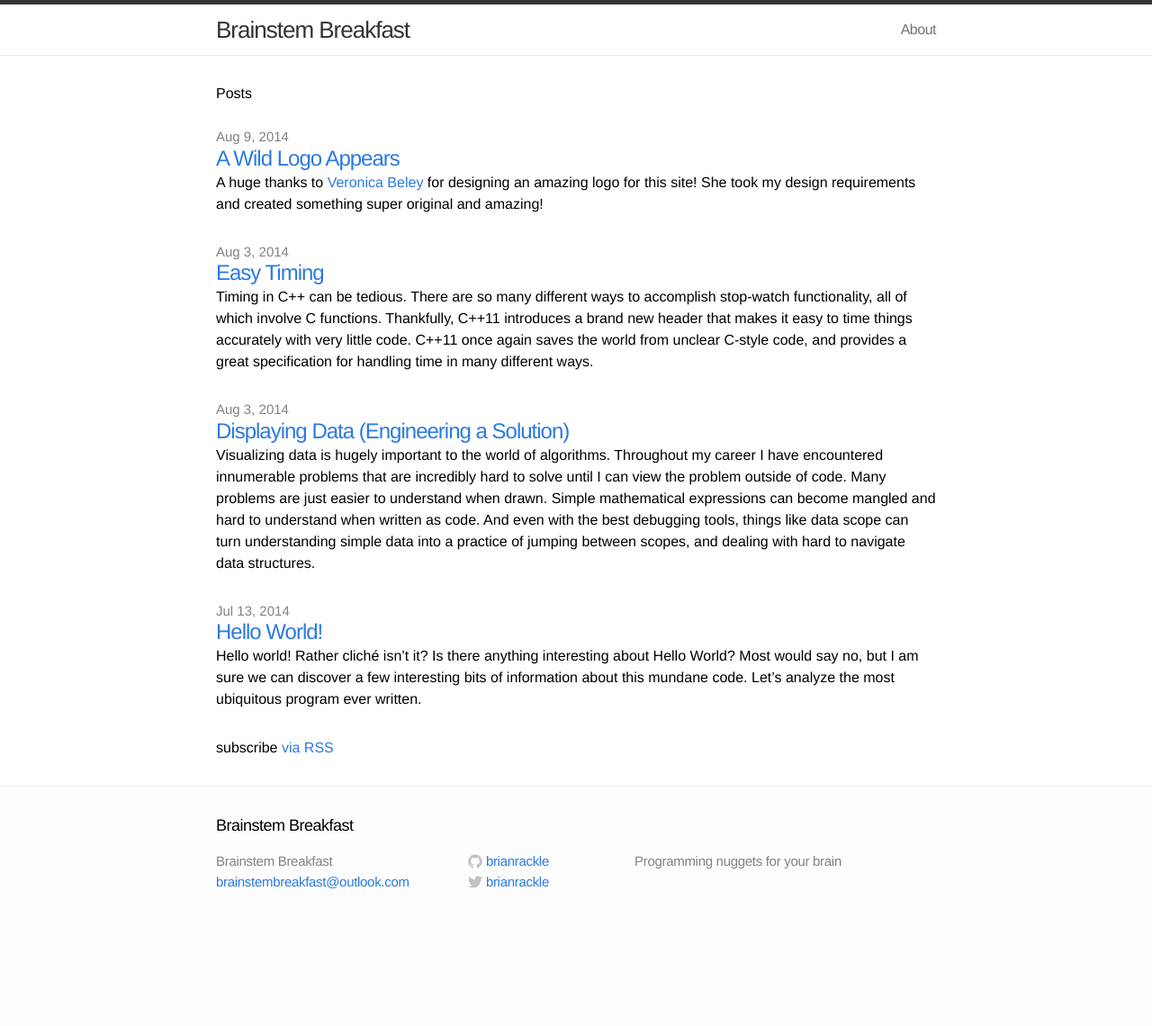
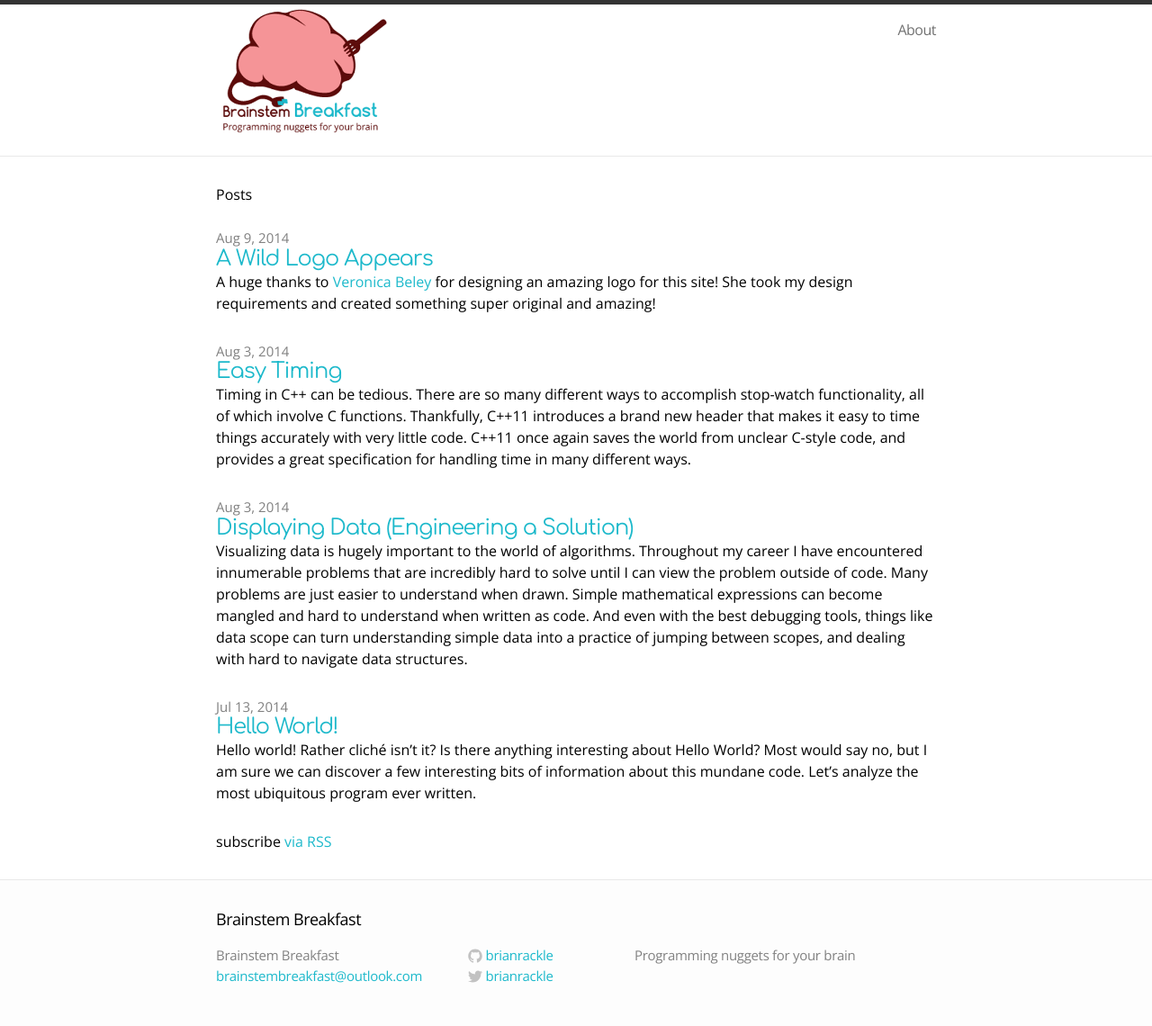
Before and after one commit to brianrackle/brianrackle.github.io, a Jekyll site: the page built from index.html, in a window 1280 px wide. Shown: the whole page at 90% size. Built offline with Jekyll 4.4.1, drawn with Linux system fonts in a browser that asks for light colours; before the commit the page ends 1036 px from its top, so only the background shows below that.

Commit message:
updating style and assets

```diff
--- a/_includes/head.html
+++ b/_includes/head.html
@@ -19,6 +19,11 @@
     <!-- bing ownsership tag -->
     <meta name="msvalidate.01" content="690CD3AF3DCE0BD43E0B86DD81180BC3" />
 
+    <!-- Open Sans Font -->
+    <link href='http://fonts.googleapis.com/css?family=Open+Sans:400italic,600italic,400,600' rel='stylesheet' type='text/css'>
+    <!-- Comfortaa Font -->
+    <link href='http://fonts.googleapis.com/css?family=Comfortaa:400,700,300' rel='stylesheet' type='text/css'>
+
     <!-- Custom CSS -->
     <link rel="stylesheet" href="{{ "/css/main.css" | prepend: site.baseurl }}">
 </head>
--- a/_includes/header.html
+++ b/_includes/header.html
@@ -2,8 +2,9 @@
 
   <div class="wrap">
 
-    <a class="site-title" href="{{ site.baseurl }}/">{{ site.title }}</a>
-
+    <a class="site-title" href="{{ site.baseurl }}/">
+      <img src="{{ site.baseurl }}\assets\bsb_main_logo.png" style="height:auto; width:auto; max-width:210px; max-height:150px;" alt="{{ site.title }}">
+    </a>
     <nav class="site-nav">
       <a href="#" class="menu-icon">
         <svg version="1.1" xmlns="http://www.w3.org/2000/svg" xmlns:xlink="http://www.w3.org/1999/xlink" x="0px" y="0px"
--- a/css/main.css
+++ b/css/main.css
@@ -9,18 +9,21 @@
 html, body { height: 100%; }
 
 body {
-  font-family: Helvetica, Arial, sans-serif;
+  font-family: 'Open Sans', sans-serif;
   font-size: 16px;
   line-height: 1.5;
   font-weight: 300;
   background-color: #fdfdfd;
 }
 
-h1, h2, h3, h4, h5, h6 { font-size: 100%; font-weight: 400; }
+h1, h2, h3, h4, h5, h6 {
+  font-size: 100%;
+  font-weight: 400;
+}
 
-a         { color: #2a7ae2; text-decoration: none; }
+a         { color: #1db9cb; text-decoration: none; }
 a:hover   { color: #000; text-decoration: underline; }
-a:visited { color: #205caa; }
+a:visited { color: #0796a7; }
 
 /* Utility */
 
@@ -151,6 +154,8 @@ a:visited { color: #205caa; }
 .posts li { margin-bottom: 30px; }
 
 .posts .post-link {
+  font-family: 'Comfortaa', cursive;
+  font-weight: 400;
   font-size: 24px;
   letter-spacing: -1px;
   line-height: 1;
```
Also changed, not shown: assets/brain_logo.png (added), assets/bsb_limited_logo.png (added), assets/bsb_limited_under_logo.png (added), assets/bsb_main_logo.png (added).
